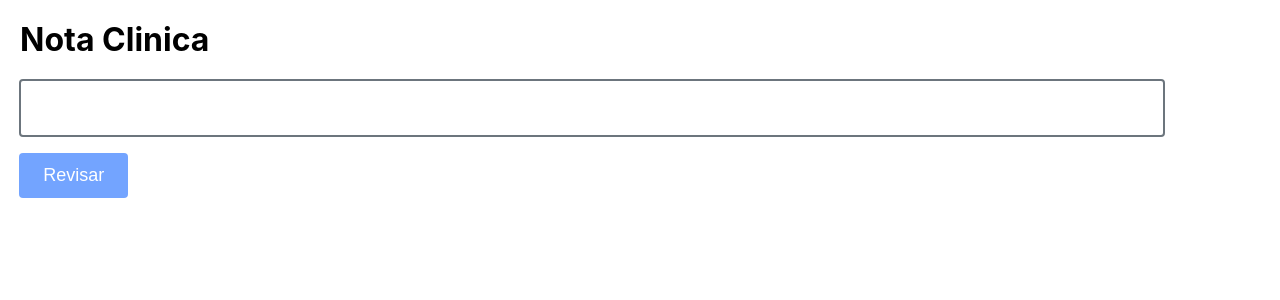
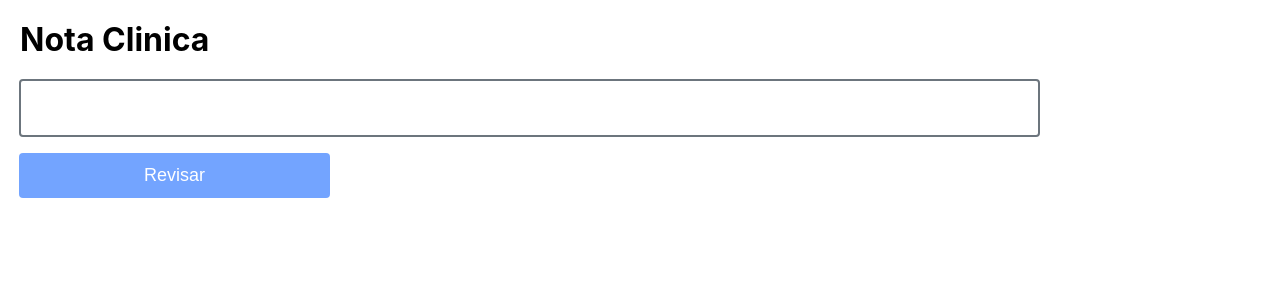
Before and after one commit to Darudaniel/nota-clinica, a React (Create React App) app: page / in a window 1280 px wide. Shown: the top 300 px of the page. Built offline with nearby package versions, Linux system fonts and the light colour scheme.

Commit message:
width fix

```diff
--- a/src/styles/HighlightInput.css
+++ b/src/styles/HighlightInput.css
@@ -6,7 +6,7 @@
   }
 
   .HighlightInput input, .HighlightInput div {
-    width: 90%;
+    width: 80%;
     min-height: 30px;
     padding: 12px;
     border: 2px solid #6c757d;
@@ -16,6 +16,7 @@
   }
 
   .HighlightInput button {
+    width: 25%;
     background-color: #73a4ff;
     color: #fff;
     padding: 12px 24px;
```
